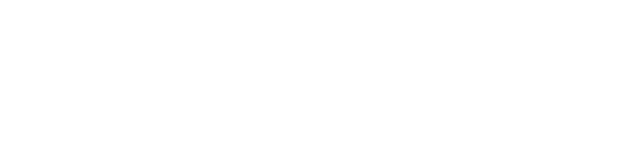
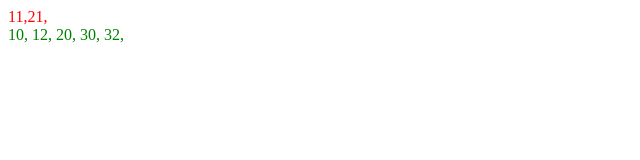
Before and after one commit to Nicola-Campagna/js-jsnacks-blocco-2, a plain HTML site: page jsnack2/index.html in a window 1280 px wide. Shown: the whole page, without its empty margins (0-640 px from the left). Drawn offline with Linux system fonts and the light colour scheme.

Commit message:
final commit jsnack2

```diff
--- a/jsnack2/index.html
+++ b/jsnack2/index.html
@@ -6,12 +6,15 @@
     <meta http-equiv="X-UA-Compatible" content="IE=edge">
     <meta name="viewport" content="width=device-width, initial-scale=1.0">
     <title>JS SNACK 2</title>
+    <!-- CUSTOM CSS -->
+    <link rel="stylesheet" href="style.css">
     <!-- CUSTOM JS -->
     <script type="text/javascript" src="./js/main.js" defer></script>
 </head>
 
 <body>
-
+    <div class="red" id="red-text"></div>
+    <div class="green" id="green-text"></div>
 </body>
 
 </html>
--- a/jsnack2/js/main.js
+++ b/jsnack2/js/main.js
@@ -1,2 +1,35 @@
 // JSnack2
-// Crea due tag div con due id diversi.Un div avrà il testo colorato di rosso mentre l’altro di verde.Partendo da un array di numeri, stampiamo nell’id rosso i numeri dispari e in verde i numeri pari
+// Crea due tag div con due id diversi.
+// Un div avrà il testo colorato di rosso mentre l’altro di verde.
+// Partendo da un array di numeri,
+// stampiamo nell’id rosso i numeri dispari e
+// in verde i numeri pari
+
+// Array di numeri
+const numbers = [
+    10,
+    11,
+    12,
+    20,
+    21,
+    30,
+    32
+]
+
+// n° dispari
+const oddNumber = document.getElementById("red-text");
+// n° pari
+const evenNumber = document.getElementById("green-text");
+
+// ciclo+array
+for (let i = 0; i < numbers.length; i++) {
+    const currentNumber = numbers[i];
+    // SE il n° contentuto nella i è pari: aggiungerlo nel verde
+    if (currentNumber % 2 == 0) {
+        evenNumber.append(currentNumber + ", ");
+    }
+    // Altriemnti sarà dispari e inserito nei rossi
+    else {
+        oddNumber.append(currentNumber + ",");
+    }
+}
--- /dev/null
+++ b/jsnack2/style.css
@@ -0,0 +1,7 @@
+.red {
+    color: red;
+}
+
+.green {
+    color: green;
+}
```
